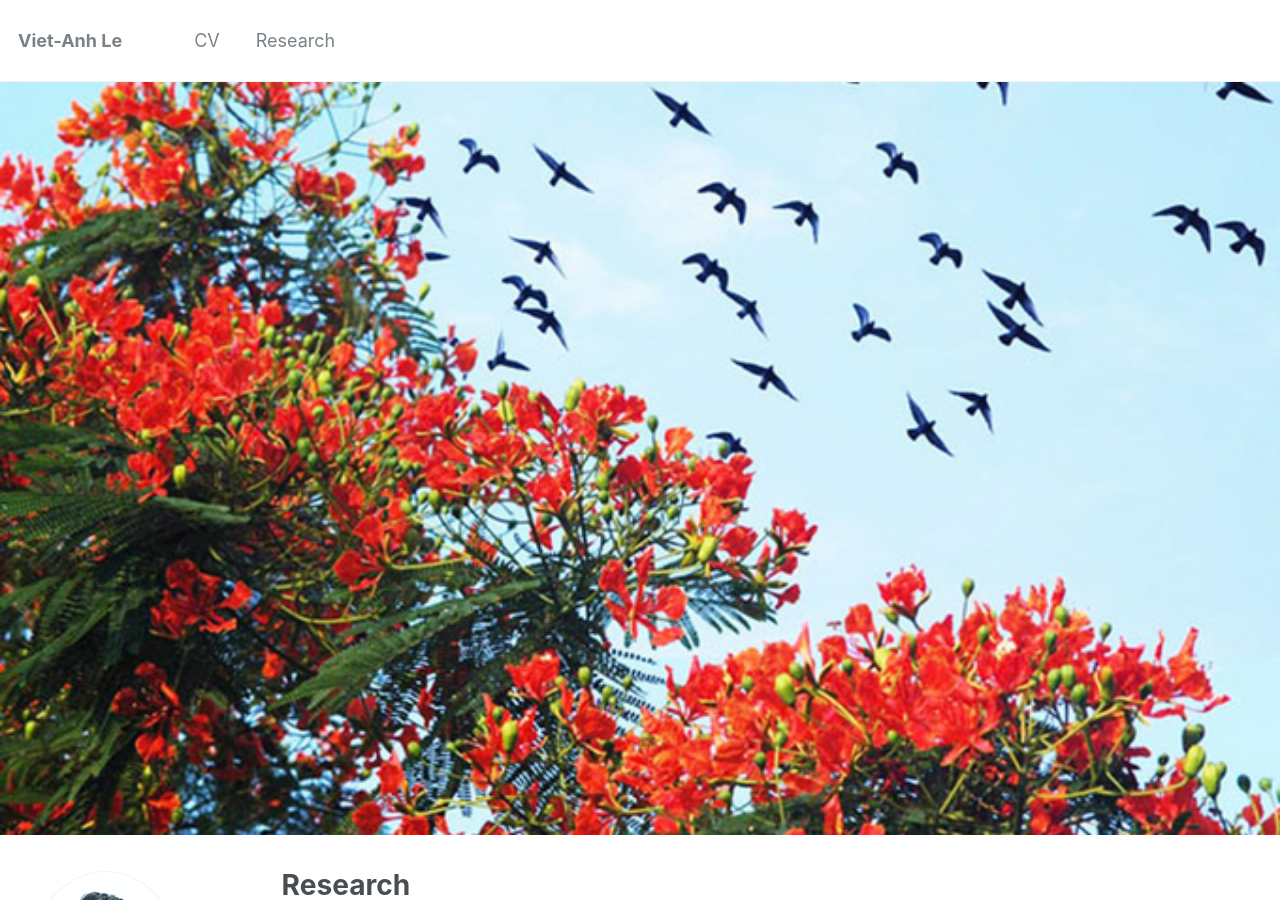
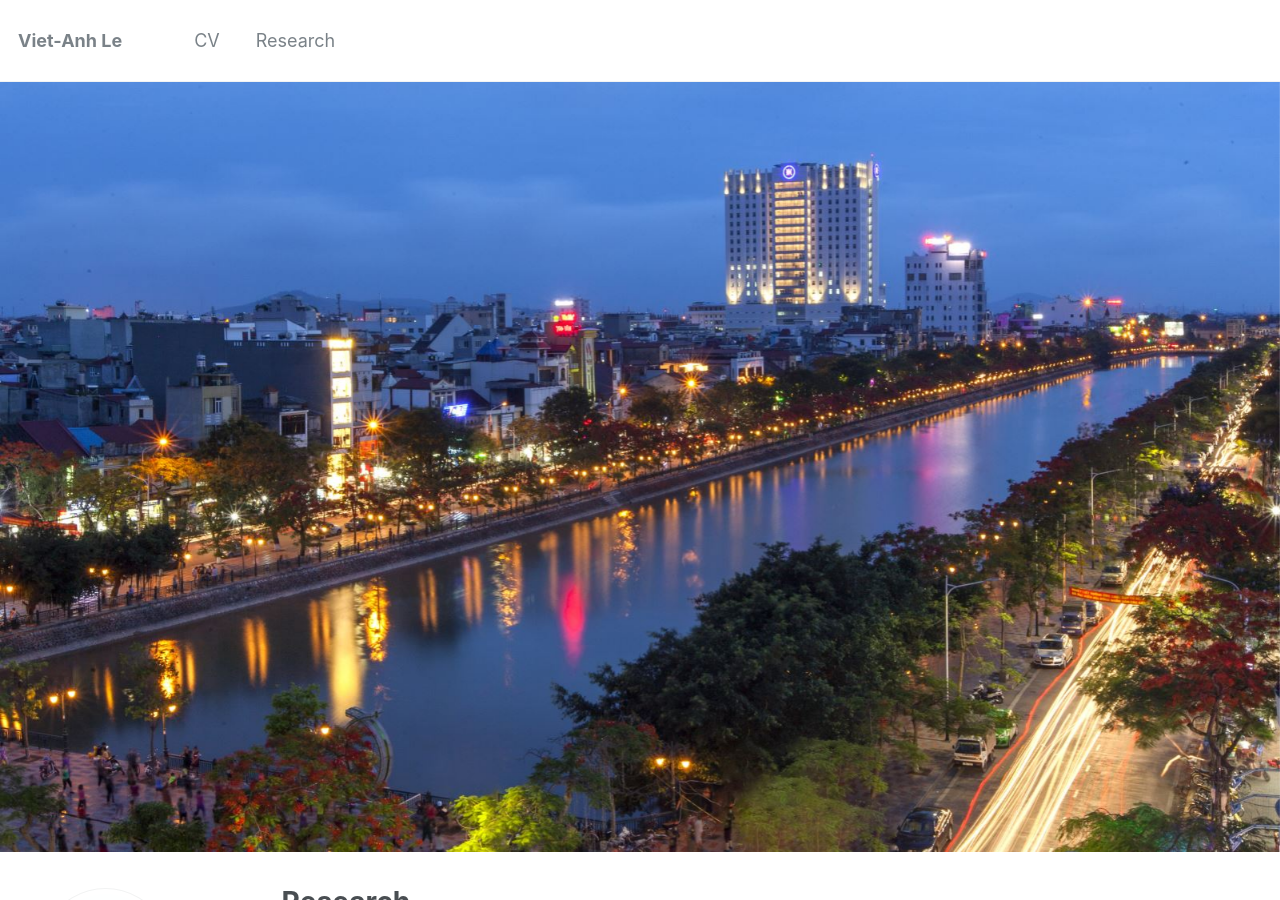
Before and after one commit to vietanhle0101/vietanhle0101.github.io, a Jekyll site: the page built from _pages/projects.md, in a window 1280 px wide and 900 px high. Built offline with Jekyll 4.4.1, drawn with Linux system fonts in a browser that asks for light colours.

Commit message:
add header photo

```diff
--- a/_pages/projects.md
+++ b/_pages/projects.md
@@ -2,7 +2,7 @@
 layout: archive
 title: "Research"
 header:
-  image: hp.jpeg
+  image: hp.png
 permalink: /research/
 author_profile: true
 ---
```
Also changed, not shown: images/hp.jpeg (deleted), images/hp.png (added).
